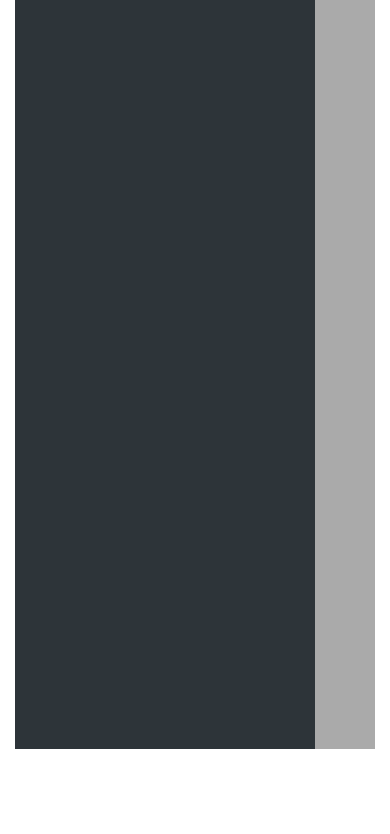
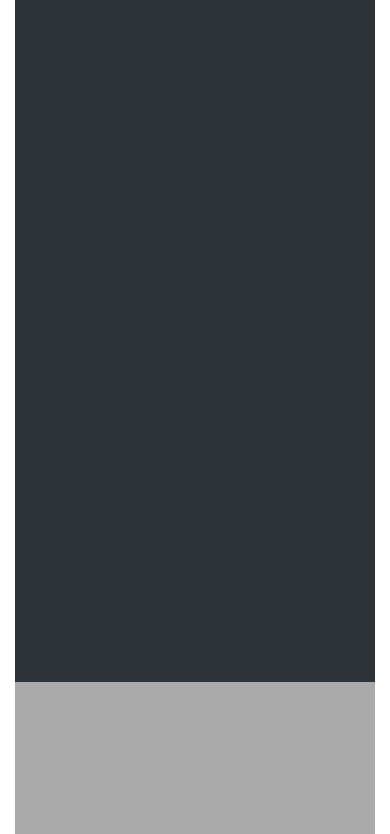
Before and after one commit to Mikiyas6/Mapty, a plain HTML site: page index.html in a window 390 px wide. Shown: the part 80-914 px from the top of the page. Before the commit the page ends 844 px from the top, so only its background shows below. Drawn offline with nearby package versions, Linux system fonts and the light colour scheme.

Commit message:
final commit

```diff
--- a/Queries.css
+++ b/Queries.css
@@ -27,6 +27,10 @@
   html {
     font-size: 50%;
   }
+  body {
+    flex-direction: column;
+    height: 200vh;
+  }
 }
 
 /* ********************************  */
```
